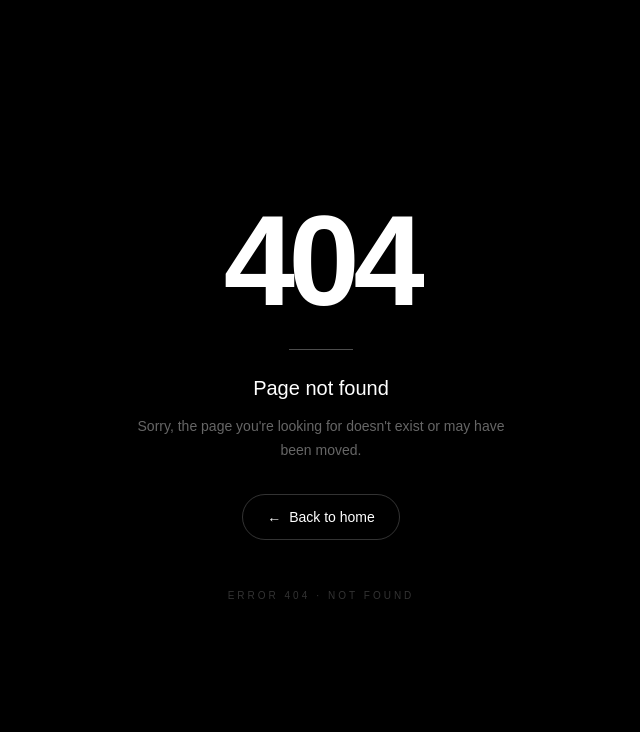
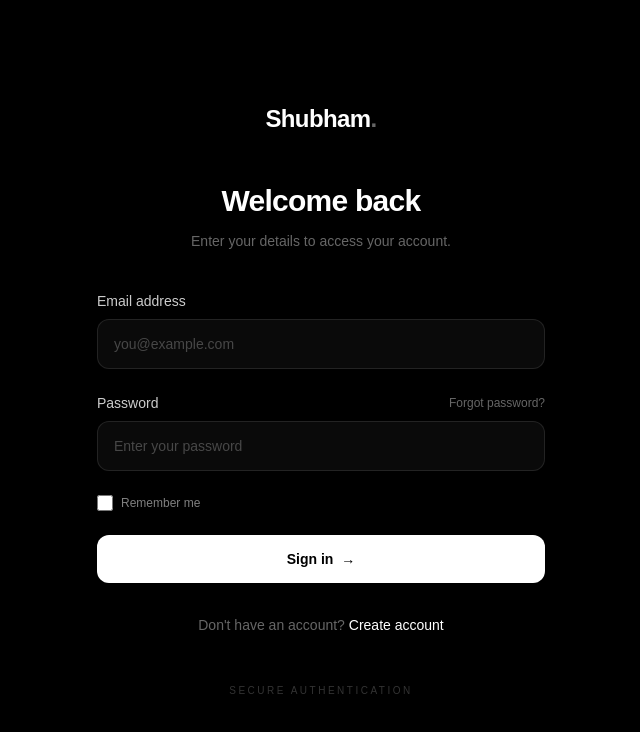
Before and after one commit to Shubham-140/nextjs-practice, a Next.js app: page /login in a window 1280 px wide. Before the commit this address had no page. Shown: the top 732 px of the page, without its empty margins (319-959 px from the left). Built offline with nearby package versions, Linux system fonts and the light colour scheme.

Commit message:
fixed the route for login page

```diff
--- a/app/(auth)/login.tsx
+++ b/app/(auth)/login/page.tsx
@@ -6,7 +6,7 @@ export default function Login() {
             <div className="w-full max-w-md">
 
                 <a href="/" className="mb-12 block text-center text-2xl font-bold tracking-tight text-white">
-                    Brand<span className="text-white/40">.</span>
+                    Shubham<span className="text-white/40">.</span>
                 </a>
 
                 <div className="mb-10 text-center">
```
